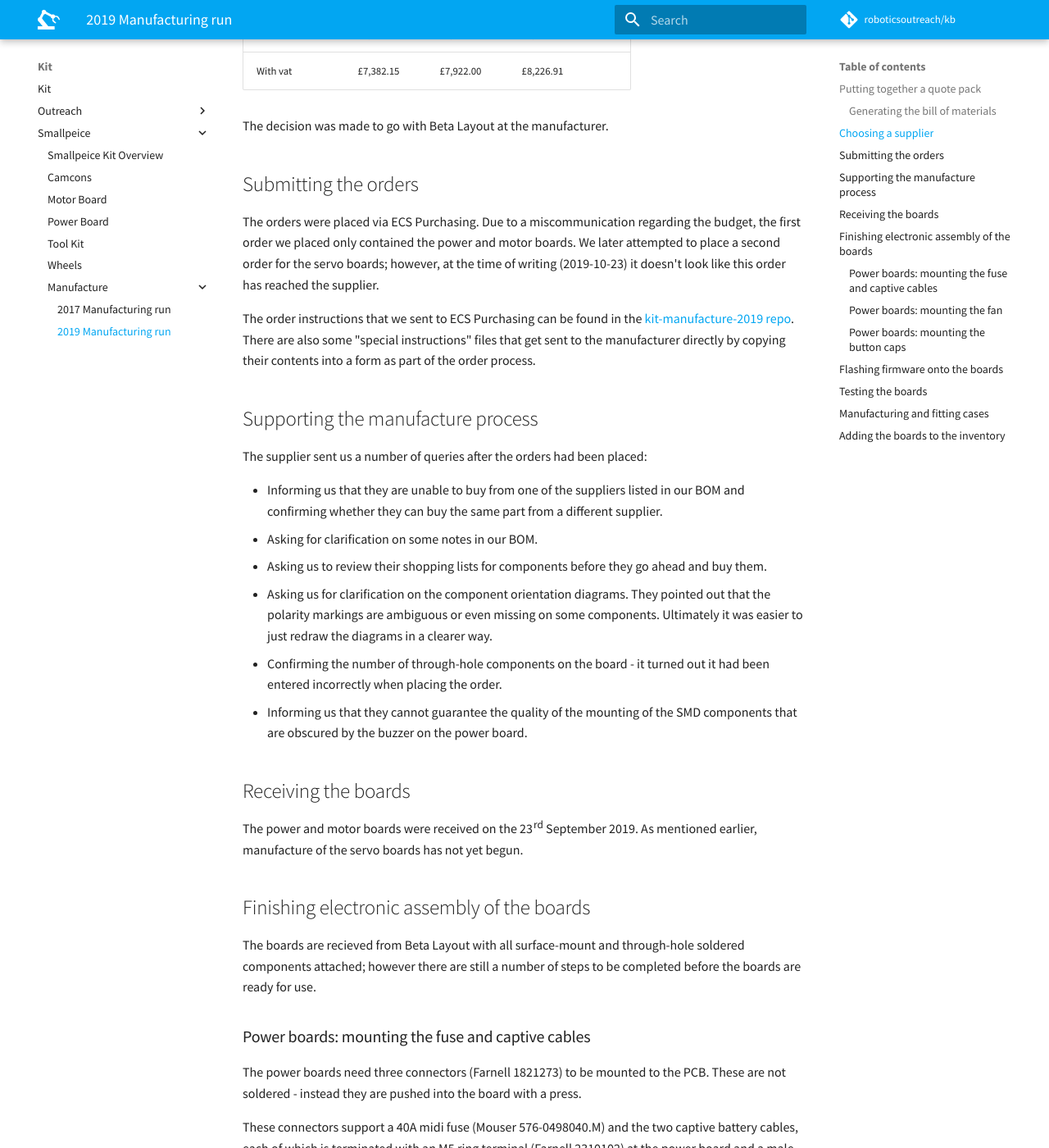
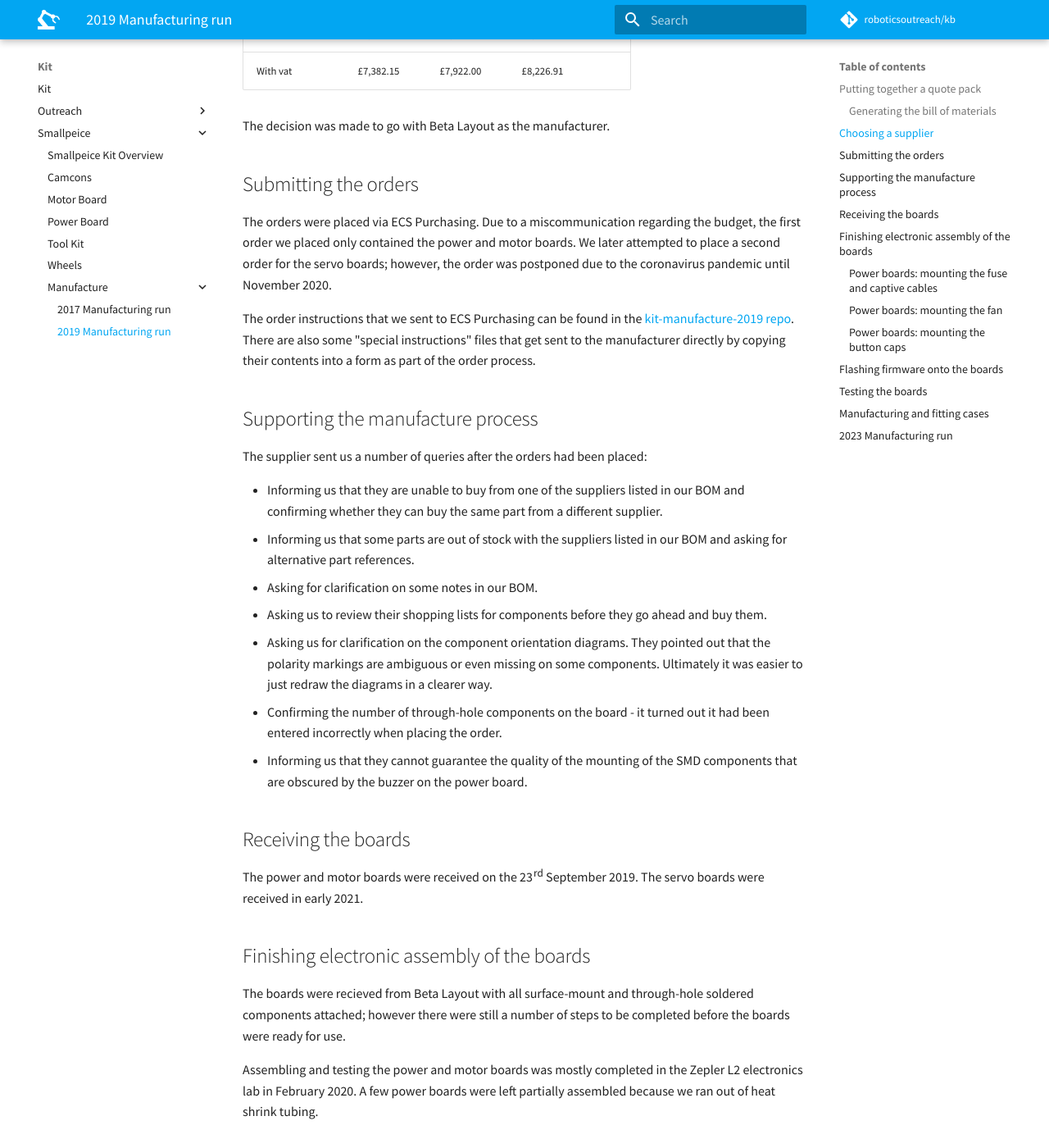
Before and after one commit to roboticsoutreach/kb, an MkDocs documentation site: the page built from docs/kit/smallpeice/manufacture/2019.md, in a window 1280 px wide and 1400 px high, scrolled down 2516 px. Shown: the whole window at 82% size. Built offline with MkDocs 1.6.1 and Material for MkDocs 9.7.7, drawn with Linux system fonts in a browser that asks for light colours; comment, search, counter and statistics services are not loaded; some of the changed text lies outside the part shown.

Commit message:
Update 2019 kit manufacture details
Added every relevant thing I can remember/extract from email history. Closes #40

```diff
--- a/docs/kit/smallpeice/manufacture/2019.md
+++ b/docs/kit/smallpeice/manufacture/2019.md
@@ -66,11 +66,11 @@ Three of these got back to us and were able to provide quotes:
 |Total:          |£6,151.79  |£6,601.67|£6,855.76           |
 |With vat        |£7,382.15  |£7,922.00|£8,226.91           |
 
-The decision was made to go with Beta Layout at the manufacturer.
+The decision was made to go with Beta Layout as the manufacturer.
 
 ## Submitting the orders
 
-The orders were placed via ECS Purchasing. Due to a miscommunication regarding the budget, the first order we placed only contained the power and motor boards. We later attempted to place a second order for the servo boards; however, at the time of writing (2019-10-23) it doesn't look like this order has reached the supplier.
+The orders were placed via ECS Purchasing. Due to a miscommunication regarding the budget, the first order we placed only contained the power and motor boards. We later attempted to place a second order for the servo boards; however, the order was postponed due to the coronavirus pandemic until November 2020.
 
 The order instructions that we sent to ECS Purchasing can be found in the [kit-manufacture-2019 repo](https://github.com/sourcebots/kit-manufacture-2019). There are also some "special instructions" files that get sent to the manufacturer directly by copying their contents into a form as part of the order process.
 
@@ -79,6 +79,7 @@ The order instructions that we sent to ECS Purchasing can be found in the [kit-m
 The supplier sent us a number of queries after the orders had been placed:
 
 * Informing us that they are unable to buy from one of the suppliers listed in our BOM and confirming whether they can buy the same part from a different supplier.
+* Informing us that some parts are out of stock with the suppliers listed in our BOM and asking for alternative part references.
 * Asking for clarification on some notes in our BOM.
 * Asking us to review their shopping lists for components before they go ahead and buy them.
 * Asking us for clarification on the component orientation diagrams. They pointed out that the polarity markings are ambiguous or even missing on some components. Ultimately it was easier to just redraw the diagrams in a clearer way.
@@ -87,11 +88,13 @@ The supplier sent us a number of queries after the orders had been placed:
 
 ## Receiving the boards
 
-The power and motor boards were received on the 23rd September 2019. As mentioned earlier, manufacture of the servo boards has not yet begun.
+The power and motor boards were received on the 23rd September 2019. The servo boards were received in early 2021.
 
 ## Finishing electronic assembly of the boards
 
-The boards are recieved from Beta Layout with all surface-mount and through-hole soldered components attached; however there are still a number of steps to be completed before the boards are ready for use.
+The boards were recieved from Beta Layout with all surface-mount and through-hole soldered components attached; however there were still a number of steps to be completed before the boards were ready for use.
+
+Assembling and testing the power and motor boards was mostly completed in the Zepler L2 electronics lab in February 2020. A few power boards were left partially assembled because we ran out of heat shrink tubing.
 
 ### Power boards: mounting the fuse and captive cables
 
@@ -126,10 +129,14 @@ The boards need to be fully tested. It is advised to use the [procedures provide
 
 ## Manufacturing and fitting cases
 
-Each board has a case made from laser-cut acrylic. Designs for these can be found in the respective hardware repositories. In the past we've been able to get time on ECS's laser cutting facilities to manufacture these.
+Each board has a case made from laser-cut acrylic. Designs for these can be found in the respective hardware repositories. The ECS lab technicians were able to cut them for us.
 
-Assembling the cases requires some screws and fixings etc. TODO: specifically what screws and fixings are needed?
+Assembling the cases requires 8 screws and 4 standoffs per case. TODO: specifically what screws and standoffs are needed?
 
-## Adding the boards to the inventory
+## 2023 Manufacturing run
 
-We should ensure the boards are in our asset tracker.
+In absence of functional servo boards, servos were controlled through the Arduino in 2021 and 2022. For Smallpeice 2023, all the outstanding kit manufacture jobs were completed.
+
+All the boards were flashed and tested. Cases were manufactured and fit to all the PCBs, and the unfinished power boards were finished.
+
+We found that the glue-filled heat shrink tubing used for the ring terminal end of the captive battery cables was too thick; the part of the case that surrounds the cable often didn't fit over the cable and snapped.
```
